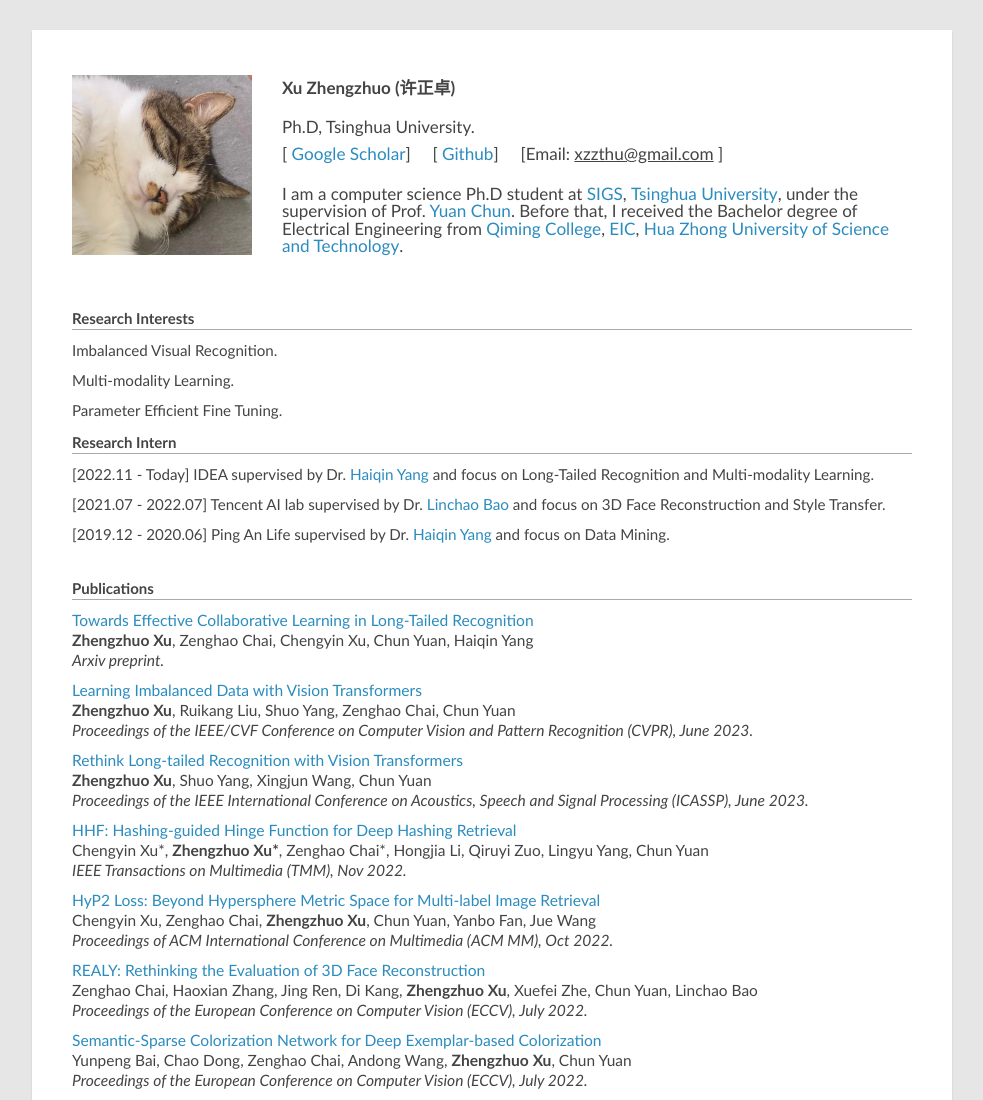
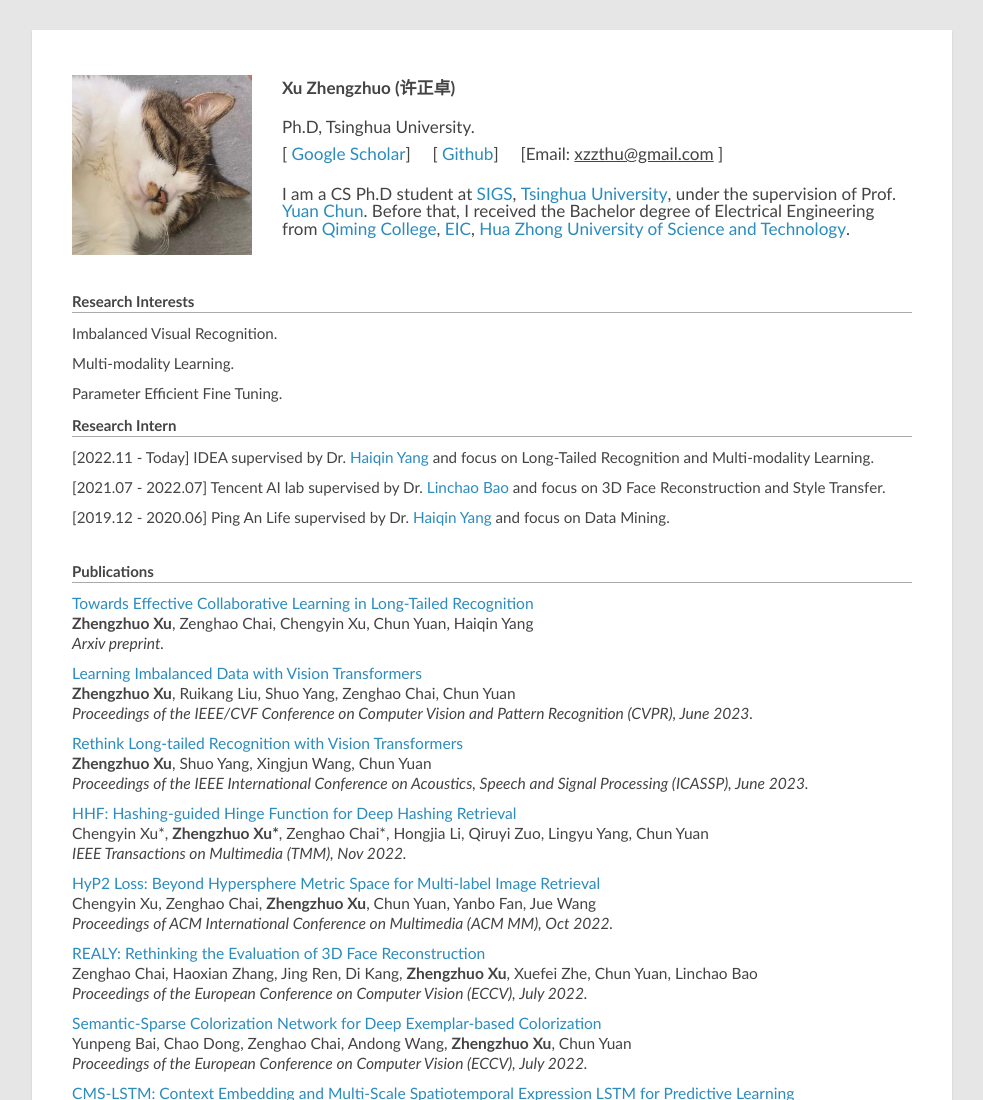
Before and after one commit to XuZhengzhuo/Homepage, a plain HTML site: page index.html in a window 1280 px wide. Shown: the top 1100 px of the page, without its empty margins (148-1131 px from the left). Drawn offline with Linux system fonts and the light colour scheme.

Commit message:
Update index.html

```diff
--- a/index.html
+++ b/index.html
@@ -57,7 +57,7 @@
 					<p style="margin:-10px 0 0 0"class="civi_addr"> Ph.D, Tsinghua University.
 					<p style="margin:-10px 0 0 0" class="civi_addr"> [<a href="https://scholar.google.com/citations?hl=zh-CN&user=08hV-X8AAAAJ"> Google Scholar</a>] &nbsp;&nbsp;&nbsp; [<a href="https://github.com/XuZhengzhuo/"> Github</a>] &nbsp;&nbsp;&nbsp; [Email: <u>xzzthu@gmail.com</u> ] </p>
 					<p style="margin:3px 0 0 0" class="civi_addr">
-					I am a computer science Ph.D student at <a href="https://www.sigs.tsinghua.edu.cn/"> SIGS</a>, <a href="https://www.tsinghua.edu.cn/"> Tsinghua University</a>, under the supervision of Prof.<a href="https://www.sigs.tsinghua.edu.cn/yc2/main.htm"> Yuan Chun</a>.  Before that, I received the Bachelor degree of Electrical Engineering from <a href="http://qiming.hust.edu.cn/"> Qiming College</a>, <a href="http://ei.hust.edu.cn/"> EIC</a>, <a href="https://www.hust.edu.cn/"> Hua Zhong University of Science and Technology</a>.</p>
+					I am a CS Ph.D student at <a href="https://www.sigs.tsinghua.edu.cn/"> SIGS</a>, <a href="https://www.tsinghua.edu.cn/"> Tsinghua University</a>, under the supervision of Prof.<a href="https://www.sigs.tsinghua.edu.cn/yc2/main.htm"> Yuan Chun</a>.  Before that, I received the Bachelor degree of Electrical Engineering from <a href="http://qiming.hust.edu.cn/"> Qiming College</a>, <a href="http://ei.hust.edu.cn/"> EIC</a>, <a href="https://www.hust.edu.cn/"> Hua Zhong University of Science and Technology</a>.</p>
 	   <p style="margin:-10px 0 0 0" class="civi_addr">
 
 	   </div>
```
